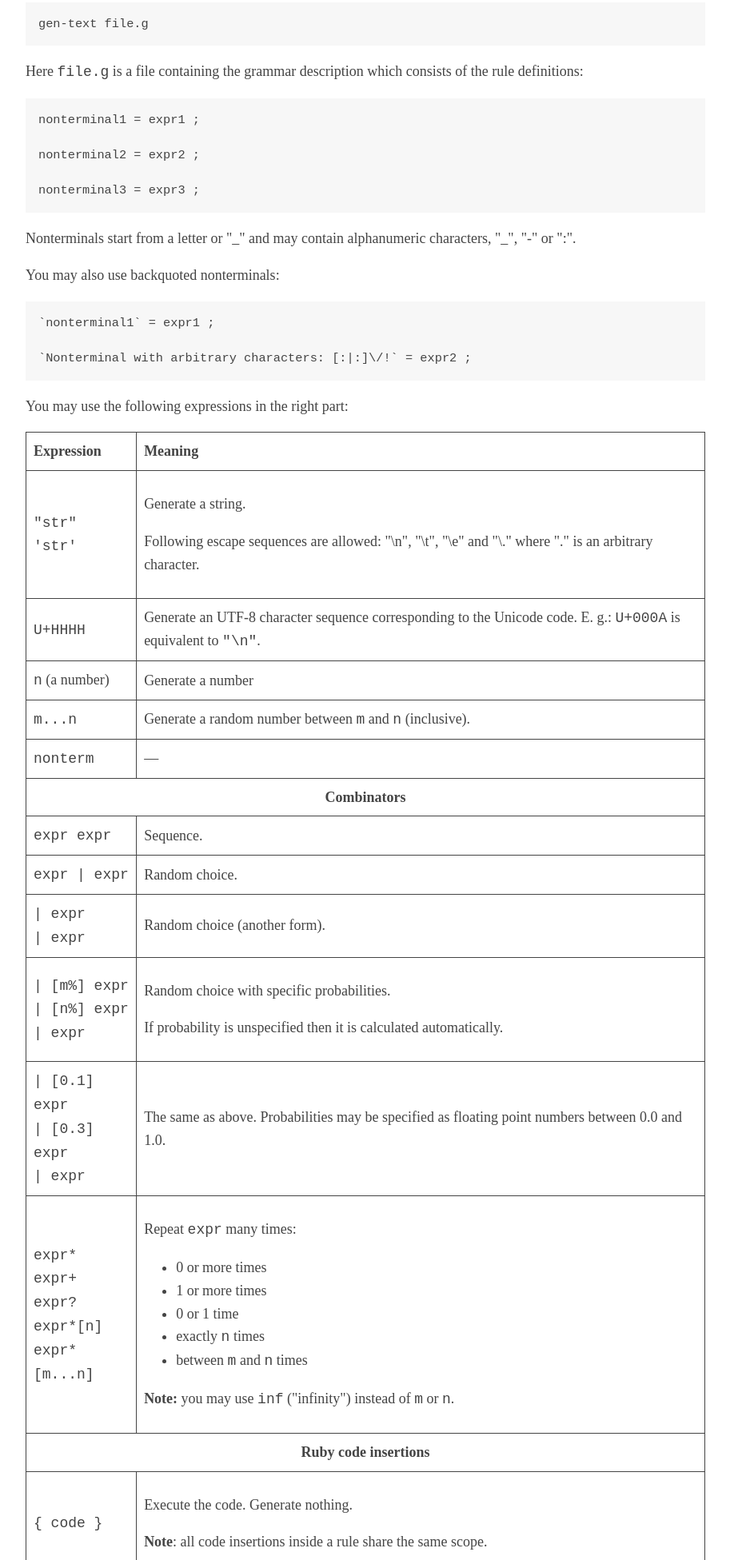
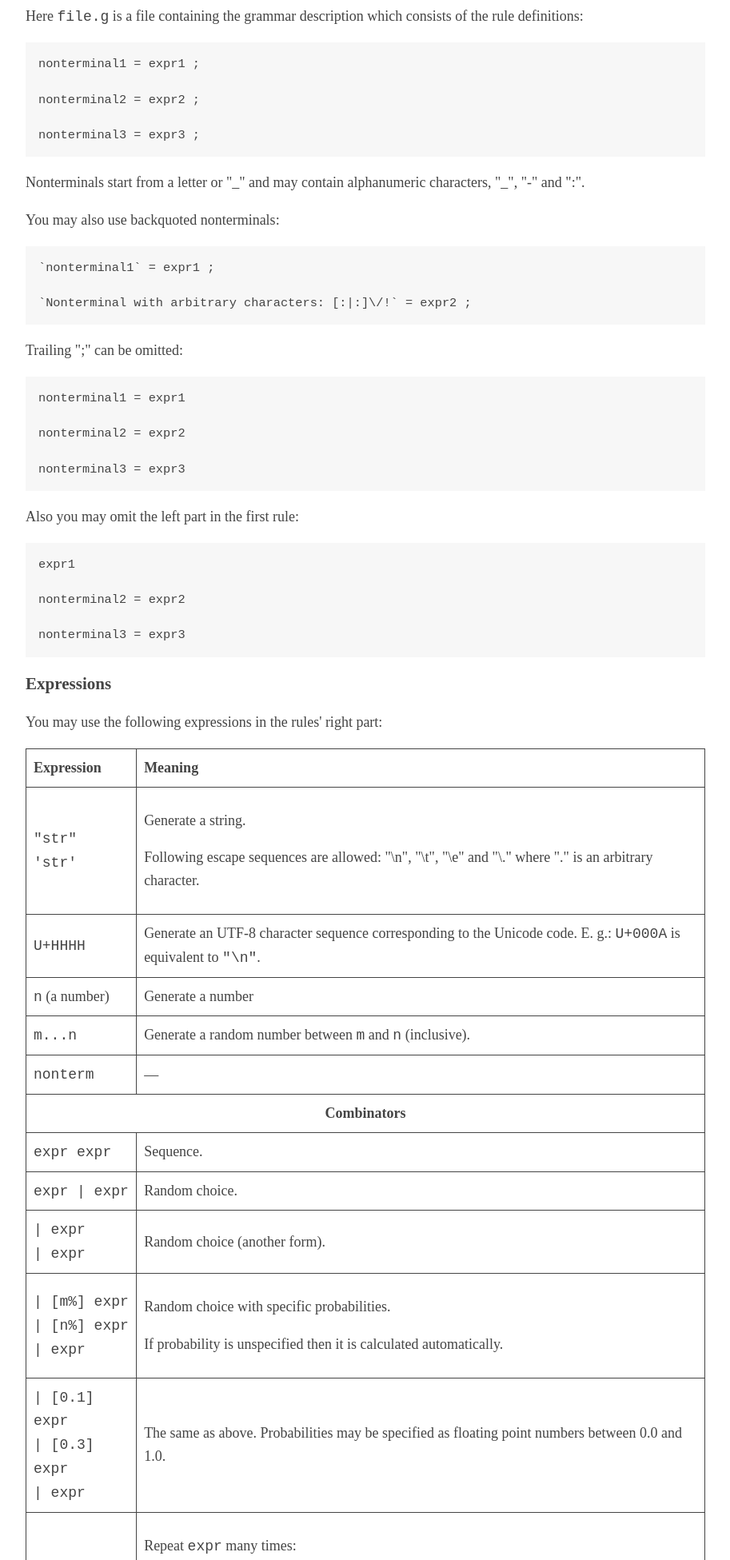
Before and after one commit to LavirtheWhiolet/gen-text, a plain HTML site: page index.html in a window 1280 px wide. Shown: the part 450-2401 px from the top of the page at 80% size, without its empty margins (183-1096 px from the left). Drawn offline with Linux system fonts and the light colour scheme.

Commit message:
Update GitHub pages.

```diff
--- a/index.html
+++ b/index.html
@@ -36,8 +36,6 @@
 </head>
 <body>
 
-<h1><tt>gen-text</tt></h1>
-
 <h2>Description</h2>
 
 <p>A generator of texts from EBNF-like grammars.</p>
@@ -65,7 +63,7 @@ nonterminal2 = expr2 ;
 nonterminal3 = expr3 ;
 </code></pre>
 
-<p>Nonterminals start from a letter or "_" and may contain alphanumeric characters, "_", "-" or ":".</p>
+<p>Nonterminals start from a letter or "_" and may contain alphanumeric characters, "_", "-" and ":".</p>
 
 <p>You may also use backquoted nonterminals:</p>
 
@@ -74,7 +72,27 @@ nonterminal3 = expr3 ;
 `Nonterminal with arbitrary characters: [:|:]\/!` = expr2 ;
 </code></pre>
 
-<p>You may use the following expressions in the right part:</p>
+<p>Trailing ";" can be omitted:</p>
+
+<pre><code>nonterminal1 = expr1
+
+nonterminal2 = expr2
+
+nonterminal3 = expr3
+</code></pre>
+
+<p>Also you may omit the left part in the first rule:</p>
+
+<pre><code>expr1
+
+nonterminal2 = expr2
+
+nonterminal3 = expr3
+</code></pre>
+
+<h3>Expressions</h3>
+
+<p>You may use the following expressions in the rules' right part:</p>
 
 <table>
   <thead>
@@ -122,20 +140,20 @@ nonterminal3 = expr3 ;
     </tr>
     <tr>
       <td>
-        <code>
+        <tt>
           | expr <br/>
           | expr
-        </code>
+        </tt>
       </td>
       <td>Random choice (another form).</td>
     </tr>
     <tr>
       <td>
-        <code>
+        <tt>
           | [m%] expr <br/>
           | [n%] expr <br/>
           | expr
-        </code>
+        </tt>
       </td>
       <td>
         <p>Random choice with specific probabilities.</p>
@@ -144,11 +162,11 @@ nonterminal3 = expr3 ;
     </tr>
     <tr>
       <td>
-        <code>
+        <tt>
           | [0.1] expr <br/>
           | [0.3] expr <br/>
           | expr
-        </code>
+        </tt>
       </td>
       <td>
         The same as above. Probabilities may be specified as floating point numbers between 0.0 and 1.0.
@@ -200,6 +218,20 @@ nonterminal3 = expr3 ;
 
 <p>TODO: Capture the generated output.</p>
 
+<h3>Alternate syntax</h3>
+
+<p>You may use "&lt;-" instead of "=":</p>
+
+<pre><code>nonterm1 &lt;- expr1 ;
+
+nonterm2 &lt;- expr2 ;
+</code></pre>
+
+<p>and "/" instead of "|":</p>
+
+<pre><code>`simple choice` &lt;- "a" / "b" ;
+</code></pre>
+
 <h2>Examples</h2>
 
 <p>See them in "sample" directory.</p>
@@ -207,7 +239,7 @@ nonterminal3 = expr3 ;
 <h2>Links</h2>
 
 <ul>
-<li><a href="http://www.rubydoc.info/gems/gen-text/0.0.2">Documentation</a></li>
+<li><a href="http://www.rubydoc.info/gems/gen-text/0.0.3">Documentation</a></li>
 <li><a href="https://github.com/LavirtheWhiolet/gen-text">Source code</a></li>
 </ul>
 
```
